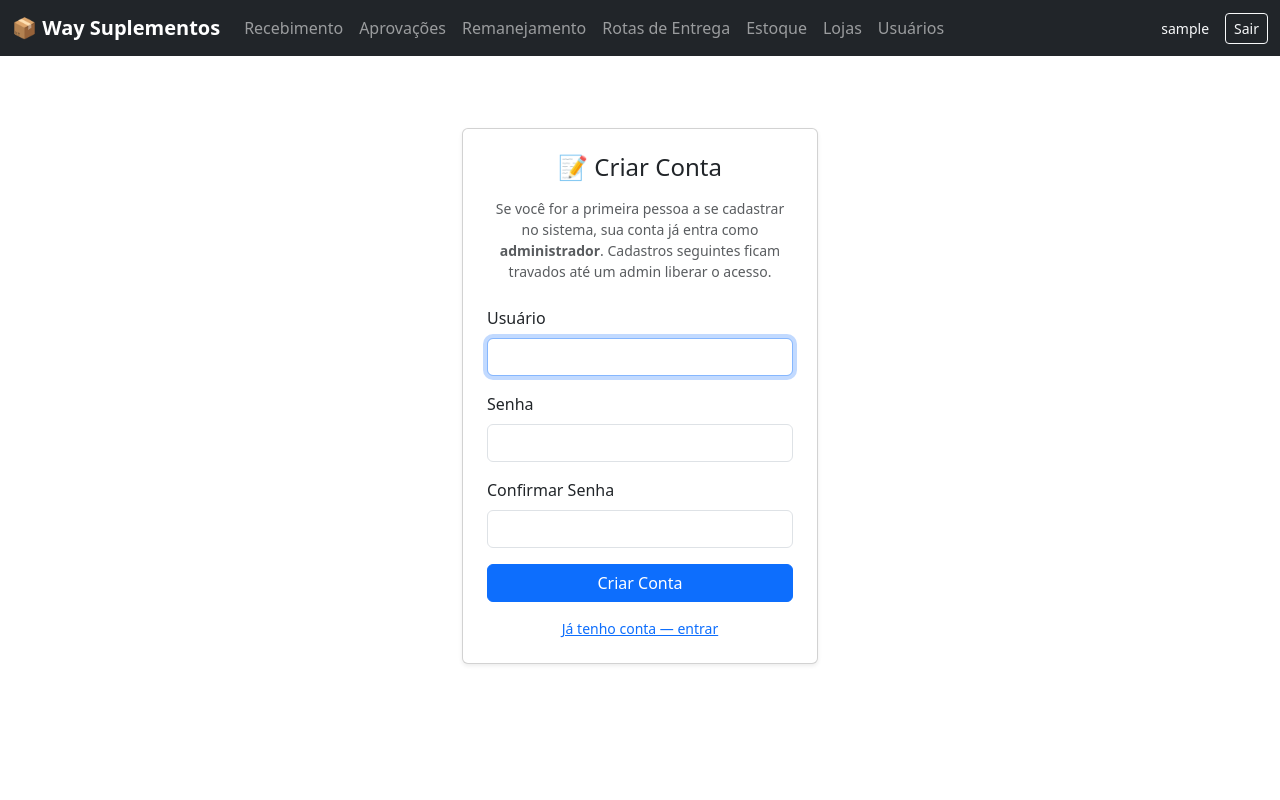
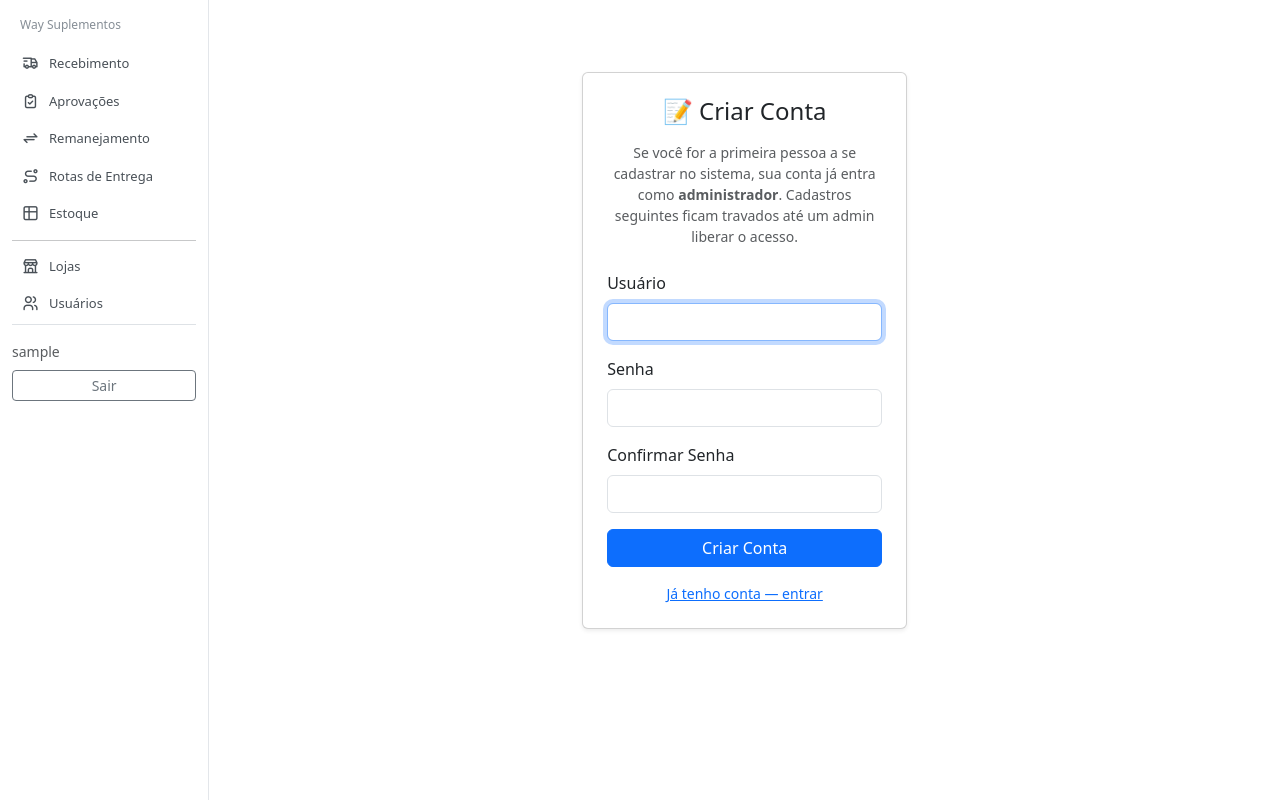
Before and after one commit to lucas-lyra/way-suplementos, a Django app: page /cadastro/ in a window 1280 px wide. Run offline with Django 5.2, Linux system fonts and the light colour scheme; the visitor is signed in with stand-in values (Sample User, id 1); data that the repository does not hold is empty; some libraries are stand-ins or nearby versions.

Commit message:
Update base.html

```diff
--- a/django_app/estoque/templates/estoque/base.html
+++ b/django_app/estoque/templates/estoque/base.html
@@ -5,54 +5,110 @@
 <meta name="viewport" content="width=device-width, initial-scale=1">
 <title>{% block title %}Way Suplementos{% endblock %}</title>
 <link href="https://cdn.jsdelivr.net/npm/bootstrap@5.3.3/dist/css/bootstrap.min.css" rel="stylesheet">
+<link href="https://cdn.jsdelivr.net/npm/@tabler/icons-webfont@3.46.0/dist/tabler-icons.min.css" rel="stylesheet">
 <style>
-  body { padding-bottom: 3rem; }
-  .navbar-brand { font-weight: 600; }
+  :root {
+    --sidebar-width: 230px;
+    --sidebar-bg: #f8f9fa;
+    --sidebar-border: #e3e6ea;
+    --sidebar-text: #495057;
+    --sidebar-active-bg: #e7f1ff;
+    --sidebar-active-text: #0d6efd;
+  }
+  body { background: #fff; }
   .table-responsive { max-width: 100%; }
+
+  .sidebar-brand {
+    font-size: 12px; font-weight: 500; color: #868e96;
+    padding: 0 0.5rem; margin: 0 0 12px;
+  }
+  .sidebar-link {
+    display: flex; align-items: center; gap: 10px;
+    padding: 8px 10px; border-radius: 8px; margin-bottom: 2px;
+    font-size: 13px; color: var(--sidebar-text); text-decoration: none;
+  }
+  .sidebar-link:hover { background: #eef0f2; color: var(--sidebar-text); }
+  .sidebar-link.active { background: var(--sidebar-active-bg); color: var(--sidebar-active-text); font-weight: 500; }
+  .sidebar-link i { font-size: 17px; flex-shrink: 0; }
+  .sidebar-link .badge { margin-left: auto; }
+
+  #sidebarMenu { width: var(--sidebar-width); background: var(--sidebar-bg); border-right: 1px solid var(--sidebar-border); }
+  #sidebarMenu .offcanvas-body { display: flex; flex-direction: column; padding: 1rem 0.75rem; }
 </style>
 </head>
 <body>
+
+<div class="d-flex" style="min-height: 100vh;">
   {% if user.is_authenticated %}
-<nav class="navbar navbar-expand-lg navbar-dark bg-dark sticky-top">
-  <div class="container-fluid">
-    <a class="navbar-brand" href="{% url 'estoque:recebimento' %}">📦 Way Suplementos</a>
-    <button class="navbar-toggler" type="button" data-bs-toggle="collapse" data-bs-target="#navMenu">
-      <span class="navbar-toggler-icon"></span>
-    </button>
-    <div class="collapse navbar-collapse" id="navMenu">
-      <ul class="navbar-nav me-auto mb-2 mb-lg-0">
-        {% if perms_cd %}
-        <li class="nav-item"><a class="nav-link" href="{% url 'estoque:recebimento' %}">Recebimento</a></li>
+  <div class="offcanvas-lg offcanvas-start" tabindex="-1" id="sidebarMenu">
+    <div class="offcanvas-header d-lg-none">
+      <span class="fw-semibold">Way Suplementos</span>
+      <button type="button" class="btn-close" data-bs-dismiss="offcanvas" data-bs-target="#sidebarMenu" aria-label="Fechar"></button>
+    </div>
+    <div class="offcanvas-body">
+      <p class="sidebar-brand d-none d-lg-block">Way Suplementos</p>
+
+      <nav class="flex-grow-1">
+        {% if perms_cd or perms_acesso_total %}
+        <a class="sidebar-link {% if request.resolver_match.url_name == 'recebimento' %}active{% endif %}" href="{% url 'estoque:recebimento' %}">
+          <i class="ti ti-truck-delivery"></i> Recebimento
+        </a>
         {% endif %}
-        {% if perms_motorista %}
-        <li class="nav-item"><a class="nav-link" href="{% url 'estoque:rotas_painel' %}">Rotas de Entrega</a></li>
+
+        {% if perms_acesso_total %}
+        <a class="sidebar-link {% if request.resolver_match.url_name == 'pendencias' %}active{% endif %}" href="{% url 'estoque:pendencias' %}">
+          <i class="ti ti-clipboard-check"></i> Aprovações
+          {% if contador_pendencias %}<span class="badge rounded-pill bg-warning text-dark">{{ contador_pendencias }}</span>{% endif %}
+        </a>
+        <a class="sidebar-link {% if request.resolver_match.url_name == 'remanejamento' %}active{% endif %}" href="{% url 'estoque:remanejamento' %}">
+          <i class="ti ti-arrows-exchange"></i> Remanejamento
+        </a>
         {% endif %}
+
+        {% if perms_acesso_total or perms_motorista %}
+        <a class="sidebar-link {% if request.resolver_match.url_name == 'rotas_painel' or request.resolver_match.url_name == 'rotas_criar' %}active{% endif %}" href="{% url 'estoque:rotas_painel' %}">
+          <i class="ti ti-route"></i> Rotas de Entrega
+        </a>
+        {% endif %}
+
         {% if perms_acesso_total %}
-        <li class="nav-item"><a class="nav-link" href="{% url 'estoque:recebimento' %}">Recebimento</a></li>
-        <li class="nav-item">
-          <a class="nav-link" href="{% url 'estoque:pendencias' %}">
-            Aprovações
-            {% if contador_pendencias %}<span class="badge bg-danger">{{ contador_pendencias }}</span>{% endif %}
+        <a class="sidebar-link {% if request.resolver_match.url_name == 'planilha' %}active{% endif %}" href="{% url 'estoque:planilha' %}">
+          <i class="ti ti-table"></i> Estoque
         </a>
-        </li>
-        <li class="nav-item"><a class="nav-link" href="{% url 'estoque:remanejamento' %}">Remanejamento</a></li>
-        <li class="nav-item"><a class="nav-link" href="{% url 'estoque:rotas_painel' %}">Rotas de Entrega</a></li>
-        <li class="nav-item"><a class="nav-link" href="{% url 'estoque:planilha' %}">Estoque</a></li>
-        <li class="nav-item"><a class="nav-link" href="{% url 'estoque:lojas' %}">Lojas</a></li>
-        <li class="nav-item"><a class="nav-link" href="{% url 'estoque:usuarios' %}">Usuários</a></li>
+
+        <hr class="my-2">
+
+        <a class="sidebar-link {% if request.resolver_match.url_name == 'lojas' %}active{% endif %}" href="{% url 'estoque:lojas' %}">
+          <i class="ti ti-building-store"></i> Lojas
+        </a>
+        <a class="sidebar-link {% if request.resolver_match.url_name == 'usuarios' %}active{% endif %}" href="{% url 'estoque:usuarios' %}">
+          <i class="ti ti-users"></i> Usuários
+        </a>
         {% endif %}
-      </ul>
-      <span class="navbar-text text-light me-3 small">{{ user.username }}</span>
-      <form action="{% url 'estoque:logout' %}" method="post" class="d-inline">
+      </nav>
+
+      <div class="mt-auto pt-3 border-top small">
+        <div class="text-muted mb-2">{{ user.username }}</div>
+        <form action="{% url 'estoque:logout' %}" method="post">
           {% csrf_token %}
-        <button class="btn btn-outline-light btn-sm" type="submit">Sair</button>
+          <button class="btn btn-outline-secondary btn-sm w-100" type="submit">Sair</button>
         </form>
       </div>
     </div>
-</nav>
+  </div>
   {% endif %}
 
-<div class="container-fluid container-lg mt-4">
+  <div class="flex-grow-1 d-flex flex-column" style="min-width: 0;">
+    {% if user.is_authenticated %}
+    <div class="d-lg-none border-bottom p-2 d-flex align-items-center gap-2">
+      <button class="btn btn-outline-secondary btn-sm" type="button" data-bs-toggle="offcanvas" data-bs-target="#sidebarMenu" aria-controls="sidebarMenu">
+        <i class="ti ti-menu-2"></i>
+      </button>
+      <strong>Way Suplementos</strong>
+    </div>
+    {% endif %}
+
+    <div class="container-fluid p-4">
       {% if messages %}
         {% for message in messages %}
           <div class="alert alert-{{ message.tags }} alert-dismissible fade show" role="alert">
@@ -63,6 +119,8 @@
       {% endif %}
       {% block content %}{% endblock %}
     </div>
+  </div>
+</div>
 
 <script src="https://cdn.jsdelivr.net/npm/bootstrap@5.3.3/dist/js/bootstrap.bundle.min.js"></script>
 </body>
```
Lines whose indentation alone changed are shown as unchanged.
